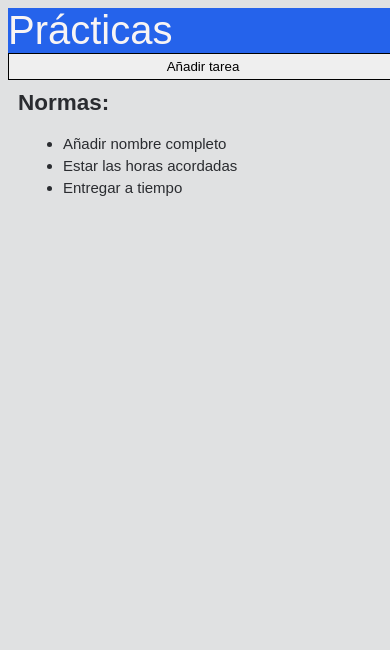
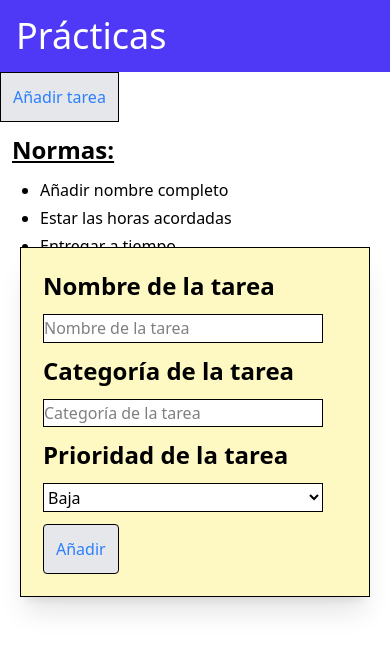
Before and after one commit to RubenRuiz2006/taskflow-project, a website: page index.html in a window 390 px wide. Drawn offline with Linux system fonts and the light colour scheme.

Commit message:
cambio de CSS a TailWind

```diff
--- /dev/null
+++ b/estilos.css
@@ -0,0 +1,169 @@
+body {
+            height: 100%;
+            width: 100%;
+            background-color: var(--color-fondo);
+
+        }
+
+        .ventanaAñadir {
+
+            top: 50%;
+            left: 50%;
+            display: none;
+            margin: auto;
+            padding: 10px;
+            flex-direction: column;
+            align-items: flex-start;
+            justify-content: flex-start;
+            font-size: var(--tamaño-letra2);
+            font-family: var(--fuente-general);
+            border: 1px solid black;
+            background-color: var(--color-apartados);
+            position: fixed;
+            transform: translate(-50%, -50%);
+            width: 350px;
+            height: 350px;
+
+
+        }
+
+        input {
+            width: 300px;
+            height: 30px;
+
+        }
+        select{
+            width: 300px;
+            height: 30px;
+        }
+
+        .buttonQuitar {
+            height: 30px;
+            width: 50px;
+            margin: 10px;
+        }
+
+        .botonConfirmar {
+            height: 30px;
+            width: 50px;
+           margin-top: 20px;
+
+
+
+
+        }
+
+        button {
+            cursor: pointer;
+            padding: 0px;
+
+            border: 0.5px solid black;
+        }
+
+        button:hover {
+            background-color: var(--fondo-header);
+            color: var(--color-header);
+            transition: 0.5s;
+        }
+
+        :root {
+            --fuente-general: arial, sans-serif;
+            --color-principal: #1f2933;
+            --color-secundario: #2a2c30;
+            --tamaño-letra1: 40px;
+            --tamaño-letra2: 15px;
+            --color-fondo: #e0e1e2;
+            --color-apartados: #fdfdfd;
+            --fondo-header: #2563eb;
+            --color-header: rgb(248, 244, 244);
+        }
+
+        header {
+            background-color: var(--fondo-header);
+            font-size: var(--tamaño-letra1);
+            font-family: var(--fuente-general);
+            color: var(--color-header);
+        }
+
+        main {
+            background-color: var(--color-fondo);
+            font-size: var(--tamaño-letra2);
+            font-family: var(--fuente-general);
+            color: var(--color-secundario);
+        }
+
+        aside {
+            background-color: var(--color-fondo);
+            font-size: var(--tamaño-letra2);
+            font-family: var(--fuente-general);
+            color: var(--color-secundario);
+            margin: 5px;
+        }
+
+        section {
+
+            font-size: var(--tamaño-letra2);
+            font-family: var(--fuente-general);
+            color: var(--color-secundario);
+            border-radius: 4px;
+
+        }
+
+       .tarea {
+            display: flex;
+            align-items: center;
+            padding: 10px;
+            justify-content: space-between;
+            background-color: var(--color-apartados);
+            border: 1px solid black;
+
+
+
+
+        }
+
+        .tarea:hover {
+            transition: 0.5s;
+            background-color: #bfdbfe;
+        }
+
+        .contenedor {
+            display: flex;
+            font-size: var(--tamaño-letra2);
+            font-family: var(--fuente-general);
+            color: var(--color-secundario);
+
+        }
+
+        @media (max-width: 768px) {
+            .contenedor {
+                flex-direction: column;
+                font-size: var(--tamaño-letra2);
+                font-family: var(--fuente-general);
+                color: var(--color-secundario);
+            }
+        }
+
+        li {
+            font-size: var(--tamaño-letra2);
+            margin-bottom: 5px;
+            margin-left: 10px;
+
+        }
+
+        .normas {
+            margin-left: 5px;
+            margin-top: 5px;
+        }
+        .Alta{
+            color: rgb(218, 20, 20);
+        }
+        .Media{
+            color: rgb(250, 162, 0);
+        }
+        .Baja{
+            color: rgb(11, 180, 11);
+        }
+        .botonAñadir{
+            padding: 5px;
+        }
--- a/index.html
+++ b/index.html
@@ -5,51 +5,51 @@
     <meta charset="UTF-8">
     <meta name="viewport" content="width=device-width, initial-scale=1.0">
     <title>Document</title>
-    <link rel="stylesheet" href="style.css">
+    <link rel="stylesheet" href="dist/styles.css">
 </head>
 
-<body>
-    <header>Prácticas</header>
+<body class="bg-white">
+    <header class="text-4xl p-4 bg-indigo-600 text-white">Prácticas</header>
     <main>
         <div class="contenedor" id="contenedor">
-            <section id="section">
+            <section id="section" >
 
 
             </section>
-            <button id="botónAñadir" class="botonAñadir">Añadir tarea</button>
+            <button id="botonAñadir" class="text-blue-500 cursor-pointer bg-gray-200 p-3 border border-black hover:bg-indigo-600 hover:text-white transition duration-300">Añadir tarea</button>
 
             <aside>
-                <h2 class="normas">Normas:</h2>
-                <ul>
-                    <li>Añadir nombre completo</li>
-                    <li>Estar las horas acordadas</li>
-                    <li>Entregar a tiempo</li>
+                <h2 class="text-2xl p-3 underline"><strong>Normas:</strong></h2>
+                <ul class="list-disc ml-10">
+                    <li class="mb-1">Añadir nombre completo</li>
+                    <li class="mb-1">Estar las horas acordadas</li>
+                    <li class="mb-1">Entregar a tiempo</li>
                 </ul>
             </aside>
 
         </div>
-        <div class="ventanaAñadir" id="ventanaAñadir">
+        <div class="ventanaAñadir bg-yellow-100 shadow-xl fixed top-1/2 left-1/2 -translate-x-1/2 -translate-y-1/2 p-2.5 flex flex-col items-start justify-start border border-black w-[350px] h-[350px]  " id="ventanaAñadir">
 
             <label for="nombre">
-                <h2>Nombre de la tarea</h2>
+                <h2 class="text-2xl p-3"><strong>Nombre de la tarea</strong></h2>
             </label>
-            <input type="text" id="nombre" placeholder="Nombre de la tarea">
+            <input type="text" id="nombre" placeholder="Nombre de la tarea" class=" border h-10 w-70 bg-white ml-3">
 
             <label for="categoría">
-                <h2>Categoría de la tarea</h2>
+                <h2 class="text-2xl p-3"><strong>Categoría de la tarea</strong></h2>
             </label>
-            <input type="text" id="categoría" placeholder="Categoría de la tarea">
+            <input type="text" id="categoría" placeholder="Categoría de la tarea" class=" border h-10 w-70 bg-white ml-3">
 
             <label for="prioridad">
-                <h2>Prioridad de la tarea</h2>
+                <h2 class="text-2xl p-3"><strong>Prioridad de la tarea</strong></h2>
             </label>
-            <select id="prioridad">
+            <select id="prioridad" class="ml-3 border h-10 w-70 bg-white ml-3">
                 <option value="Baja">Baja </option>
                 <option value="Media">Media </option>
                 <option value="Alta">Alta </option>
 
             </select>
-            <button class="botonConfirmar" id="botonConfirmar">Añadir</button>
+            <button class="m-3 text-blue-500 cursor-pointer bg-gray-200 p-3 rounded border border-black hover:bg-indigo-600 hover:text-white transition duration-300" id="botonConfirmar">Añadir</button>
 
         </div>
         <script src="code.js"></script>
--- /dev/null
+++ b/postcss.config.js
@@ -0,0 +1,5 @@
+export default {
+  plugins: {
+    "@tailwindcss/postcss": {},
+  }
+}
--- a/style.css
+++ /dev/null
@@ -1,169 +0,0 @@
-body {
-            height: 100%;
-            width: 100%;
-            background-color: var(--color-fondo);
-
-        }
-
-        .ventanaAñadir {
-
-            top: 50%;
-            left: 50%;
-            display: none;
-            margin: auto;
-            padding: 10px;
-            flex-direction: column;
-            align-items: flex-start;
-            justify-content: flex-start;
-            font-size: var(--tamaño-letra2);
-            font-family: var(--fuente-general);
-            border: 1px solid black;
-            background-color: var(--color-apartados);
-            position: fixed;
-            transform: translate(-50%, -50%);
-            width: 350px;
-            height: 350px;
-
-
-        }
-
-        input {
-            width: 300px;
-            height: 30px;
-
-        }
-        select{
-            width: 300px;
-            height: 30px;
-        }
-
-        .buttonQuitar {
-            height: 30px;
-            width: 50px;
-            margin: 10px;
-        }
-
-        .botonConfirmar {
-            height: 30px;
-            width: 50px;
-           margin-top: 20px;
-
-
-
-
-        }
-
-        button {
-            cursor: pointer;
-            padding: 0px;
-
-            border: 0.5px solid black;
-        }
-
-        button:hover {
-            background-color: var(--fondo-header);
-            color: var(--color-header);
-            transition: 0.5s;
-        }
-
-        :root {
-            --fuente-general: arial, sans-serif;
-            --color-principal: #1f2933;
-            --color-secundario: #2a2c30;
-            --tamaño-letra1: 40px;
-            --tamaño-letra2: 15px;
-            --color-fondo: #e0e1e2;
-            --color-apartados: #fdfdfd;
-            --fondo-header: #2563eb;
-            --color-header: rgb(248, 244, 244);
-        }
-
-        header {
-            background-color: var(--fondo-header);
-            font-size: var(--tamaño-letra1);
-            font-family: var(--fuente-general);
-            color: var(--color-header);
-        }
-
-        main {
-            background-color: var(--color-fondo);
-            font-size: var(--tamaño-letra2);
-            font-family: var(--fuente-general);
-            color: var(--color-secundario);
-        }
-
-        aside {
-            background-color: var(--color-fondo);
-            font-size: var(--tamaño-letra2);
-            font-family: var(--fuente-general);
-            color: var(--color-secundario);
-            margin: 5px;
-        }
-
-        section {
-
-            font-size: var(--tamaño-letra2);
-            font-family: var(--fuente-general);
-            color: var(--color-secundario);
-            border-radius: 4px;
-
-        }
-
-        .tarea {
-            display: flex;
-            align-items: center;
-            padding: 10px;
-            justify-content: space-between;
-            background-color: var(--color-apartados);
-            border: 1px solid black;
-
-
-
-
-        }
-
-        .tarea:hover {
-            transition: 0.5s;
-            background-color: #bfdbfe;
-        }
-
-        .contenedor {
-            display: flex;
-            font-size: var(--tamaño-letra2);
-            font-family: var(--fuente-general);
-            color: var(--color-secundario);
-
-        }
-
-        @media (max-width: 768px) {
-            .contenedor {
-                flex-direction: column;
-                font-size: var(--tamaño-letra2);
-                font-family: var(--fuente-general);
-                color: var(--color-secundario);
-            }
-        }
-
-        li {
-            font-size: var(--tamaño-letra2);
-            margin-bottom: 5px;
-            margin-left: 10px;
-
-        }
-
-        .normas {
-            margin-left: 5px;
-            margin-top: 5px;
-        }
-        .Alta{
-            color: rgb(218, 20, 20);
-        }
-        .Media{
-            color: rgb(250, 162, 0);
-        }
-        .Baja{
-            color: rgb(11, 180, 11);
-        }
-        .botonAñadir{
-            padding: 5px;
-        }
--- /dev/null
+++ b/styles.css
@@ -0,0 +1 @@
+@import "tailwindcss";
```
Also changed, not shown: code.js (+13 -6 lines), package.json (added, +28 -0 lines), dist/styles.css (added), 1 other file.
